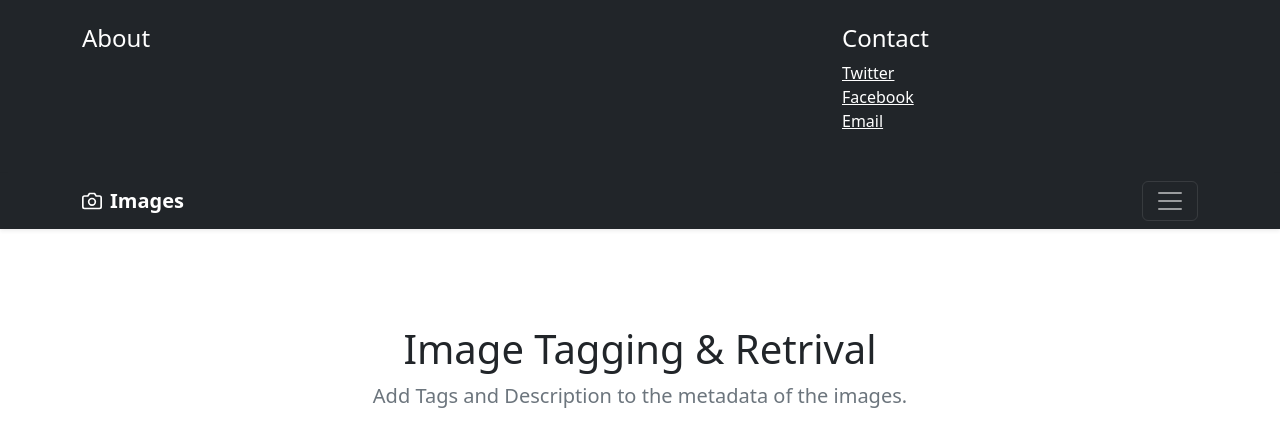
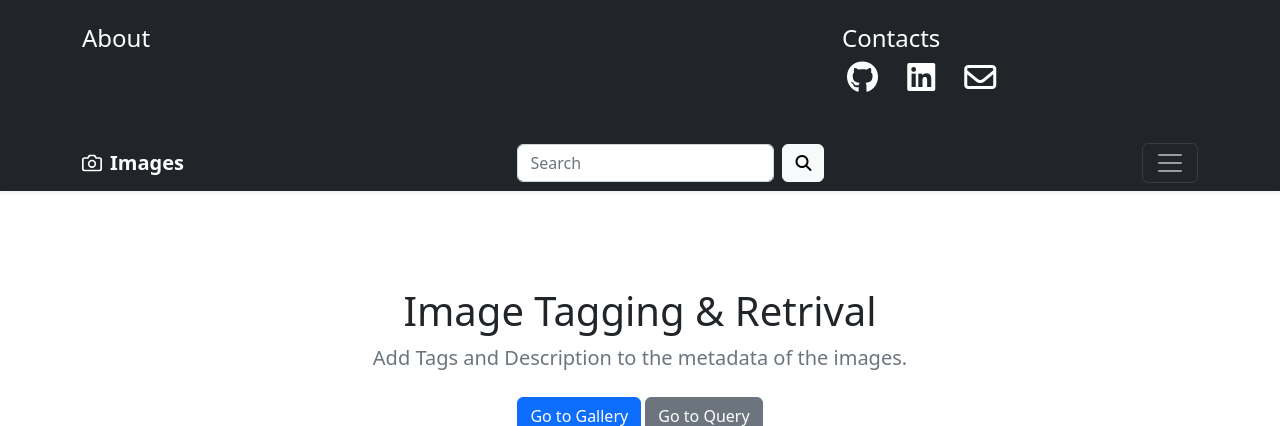
Before and after one commit to shubhamByte/Image_Tagging_and_Retrival, a Flask app: template templates/index.html in a window 1280 px wide, after a click that opens the changed part. Shown: the top 426 px of the page. Run offline with Flask 2, Linux system fonts and the light colour scheme; the template is opened without the code that fills it, so the values that code supplies are empty; some libraries are stand-ins or nearby versions.

Commit message:
minor changes in card and search bar

```diff
--- a/static/index.js
+++ b/static/index.js
@@ -8,7 +8,6 @@
 
 
   var vBtn = document.querySelectorAll("#view_btn");
-  console.log(vBtn);
   for(var i = 0; i < vBtn.length; i++)
   {
     vBtn[i].onclick = function(){
--- a/templates/index.html
+++ b/templates/index.html
@@ -14,6 +14,9 @@
      <!-- Jquery cdn -->
      <script src="https://ajax.googleapis.com/ajax/libs/jquery/3.6.0/jquery.min.js"></script>
 
+      <!-- font awesome -->
+     <script src="https://kit.fontawesome.com/e272b26c23.js" crossorigin="anonymous"></script>
+
 </head>
 
 
@@ -22,15 +25,18 @@
         <div class="collapse bg-dark" id="navbarHeader">
           <div class="container">
             <div class="row">
+
               <div class="col-sm-8 col-md-7 py-4">
                 <h4 class="text-white">About</h4>
               </div>
               <div class="col-sm-4 offset-md-1 py-4">
-                <h4 class="text-white">Contact</h4>
+                <h4 class="text-white">Contacts</h4>
                 <ul class="list-unstyled">
-                  <li><a href="#" class="text-white">Twitter</a></li>
-                  <li><a href="#" class="text-white">Facebook</a></li>
-                  <li><a href="#" class="text-white">Email</a></li>
+                  <li><a href="#" class="text-white"><i style = "font-size: 200%; margin: 0 20px 0 5px;"          class="fa-brands fa-github"></i></a>
+                       <a href="#" class="text-white"><i style = "font-size: 200%; margin: 0 20px 0 5px;" class="fa-brands fa-linkedin"></i></a>
+                       <a href="#" class="text-white"><i style = "font-size: 200%; margin: 0 20px 0 5px;" class="fa-regular fa-envelope"></i></a>
+                  </li>
+
                 </ul>
               </div>
             </div>
@@ -47,6 +53,12 @@
               </svg>
               <strong>Images</strong>
             </a>
+
+            <form class="d-inline-flex navbar-right" role="search" style = "display: inline-block; text-align: right;">
+              <input class="form-control me-2" type="search" placeholder="Search" aria-label="Search">
+              <button class="btn btn-light" type="submit"><i class="fa-solid fa-magnifying-glass"></i></button>
+            </form>
+
             <button class="navbar-toggler" type="button" data-bs-toggle="collapse" data-bs-target="#navbarHeader"
               aria-controls="navbarHeader" aria-expanded="false" aria-label="Toggle navigation">
               <span class="navbar-toggler-icon"></span>
@@ -75,7 +87,7 @@
 
                 {% for image_name in image_names %}
                 <div class="col">
-                    <div class="card shadow-sm h-100">
+                    <div class="card shadow p-3 mb-5 bg-body rounded h-80">
                           <image class="bd-placeholder-img card-img-top" width = "100%" id = "{{image_name}}" class="bd-placeholder-img card-img-top"
                               src ="{{url_for('send_image', filename=image_name)}}"   alt="{{title[image_names.index(image_name)][0]}}"/>
 
@@ -103,9 +115,9 @@
                                ">
                               {% for item in tags[image_names.index(image_name)] %}
 
-                              <li style = "float: left;"><a class="tag" style = "background: rgb(173, 171, 171);
+                              <li style = "float: left;"><a class="tag" style = "background: rgb(236, 233, 233);
                                 border-radius: 8px 8px 8px 8px;
-                                color: rgb(255, 255, 255);
+                                color: rgb(26, 14, 41);
                                 display: inline-block;
 
                                 line-height: 26px;
@@ -114,7 +126,7 @@
                                 margin: 0 7px 7px 0;
                                 text-decoration: none;
                                 content: '';
-                                ">{{item}}</a></li>
+                                "><i class="fa-solid fa-tag"></i>     {{item}}</a></li>
 
                               {%endfor%}
                              </ul>
```
